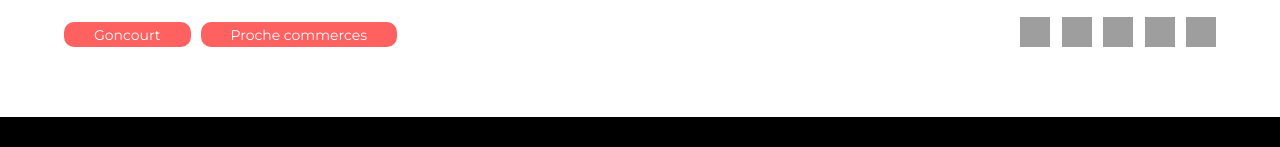
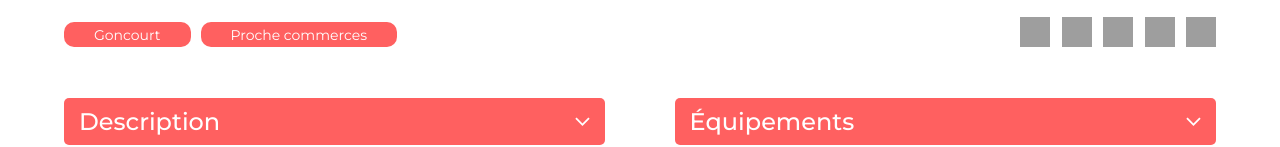
Before and after one commit to Naofalp/kasaREACT, a React (Vite) app in the folder kasa/: page /Logement/0979876d in a window 1280 px wide. Shown: the part 657-804 px from the top of the page. Built offline with nearby package versions, Linux system fonts and the light colour scheme; grey boxes are pictures that could not be loaded.

Commit message:
fin collapse

```diff
--- a/kasa/src/components/Collapse.jsx
+++ b/kasa/src/components/Collapse.jsx
@@ -1,7 +1,39 @@
+import { useEffect, useRef, useState } from "react";
 import flecheBas from "../assets/flecheBas.svg";
 
-export default function Collapse() {
-    return<>
+export default function Collapse(props) {
+
+    const [toggle, setToggle] = useState(false);
+    const [height, setHeight] = useState(); // State à la hauteur du collapse
+    const refHeight = useRef();
+
+    const toggleChange = () => {
+        setToggle(!toggle);
+    };
+
+    useEffect(() => {
+        setHeight(`${refHeight.current.scrollHeight}px`);
+    }, []);
+
+    return <>
+        <div className={"collapse"}>
+            <div className="collapse_visible">
+                <h2>{props.titleCollapse}</h2>
+                <img
+                    onClick={toggleChange}
+                    className={toggle ? "chevron rotated" : "chevron"}
+                    src={flecheBas}
+                    alt="chevron"
+                />
+            </div>
+            <div
+                ref={refHeight}
+                className={toggle ? "collapse_toggle animated" : "collapse_toggle"}
+                style={{ height: toggle ? `${height}` : "0px" }}
+            >
+                <p aria-hidden={toggle ? "true" : "false"}>{props.textCollapse}</p>
+            </div>
+        </div>
 
 
     </>
--- a/kasa/src/styles/components/Collapse.scss
+++ b/kasa/src/styles/components/Collapse.scss
@@ -0,0 +1,92 @@
+.collapse-container {
+    display: flex;
+    flex-direction: column;
+    width: 100%;
+
+    @media screen and (min-width: $breakpoint-desktop) {
+        flex-direction: row;
+        gap: 6%;
+    }
+}
+
+.collapse {
+    width: 100%;
+    margin: 20px 0;
+
+    @media screen and (min-width: $breakpoint-desktop) {
+        margin: 31px auto 0;
+    }
+
+    &_visible {
+        background: $primary-color;
+        color: $tertiary-color;
+        display: flex;
+        justify-content: space-between;
+        align-items: center;
+        height: 30px;
+        padding: 7px 15px;
+        border-radius: 5px;
+        width: 100%;
+
+        @media screen and (min-width: $breakpoint-desktop) {
+            height: 47px;
+        }
+
+        img{
+            cursor: pointer;
+        }
+
+        h2 {
+            font-size: 13px;
+            font-weight: 500;
+
+            @media screen and (min-width: $breakpoint-desktop) {
+                font-size: $big-fontsize;
+                font-weight: 500;
+            }
+        }
+    }
+
+    &_toggle {
+        opacity: 0;
+        background: $secondary-color;
+        border-radius: 5px;
+        transition: opacity 0.4s ease-in-out, height 0.4s 0.4s ease-in-out;
+
+        p {
+            color: $primary-color;
+            margin: 0;
+            padding: 22px 15px;
+            pointer-events: none;
+            font-size: 12px;
+
+            @media screen and (min-width: $breakpoint-desktop) {
+                font-size: $big-fontsize;
+            }
+        }
+    }
+}
+
+.animated {
+    opacity: 1;
+    transition: height 0.4s ease-in-out, opacity 0.4s 0.4s ease-in-out;
+}
+
+.chevron {
+    width: 9px;
+    transform: rotate(0deg);
+    transition: 0.4s 0.4s ease-in-out;
+
+    @media screen and (min-width: $breakpoint-desktop) {
+        width: 15px;
+    }
+}
+
+.rotated {
+    transform: rotate(180deg);
+    transition: 0.4s ease-in-out;
+}
+
+.equipmentsList {
+    list-style-type: none;
+}
--- a/kasa/src/styles/variables.css
+++ /dev/null
@@ -1,4 +0,0 @@
-/* Mettre le lien des images
-$about-background: $background-color url(../../assets/images/about-background.png);
-$about-background-mobile: $background-color url(../../assets/images/mobile-about-background.png);
-*/
--- a/kasa/src/styles/variables.scss
+++ b/kasa/src/styles/variables.scss
@@ -16,6 +16,3 @@ $wmax: 768px;
 
 $bannerHome-background: $background-color url(../assets/bannerHome.png);
 $bannerApropos-background: $background-color url(../assets/bannerApropos.png);
-/* Mettre le lien des images
-$about-background-mobile: $background-color url(../../assets/images/mobile-about-background.png);
-*/
```
